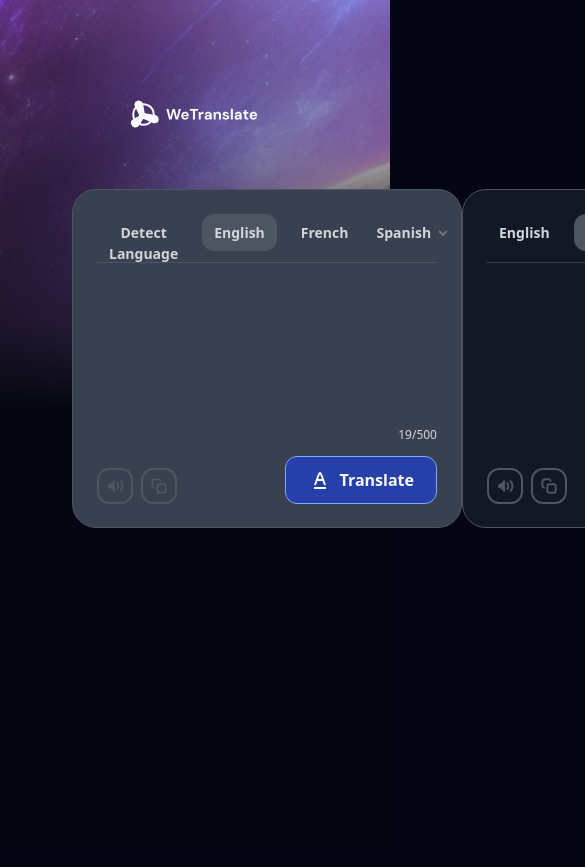
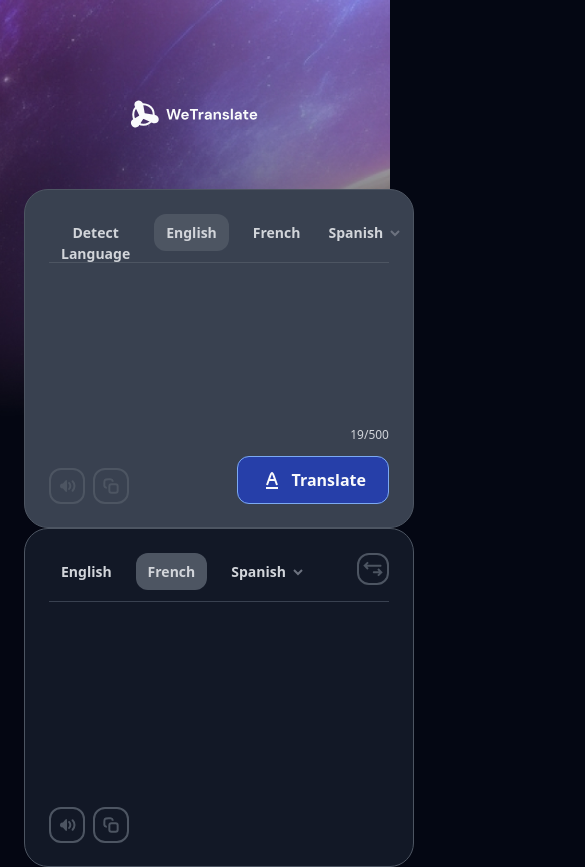
Before and after one commit to thateflondon/wetranslate, a Next.js app: page / in a window 390 px wide. Shown: the top 867 px of the page, 585 px wide, since content can reach past the window. Before the commit the page ends 844 px from the top, so only its background shows below. Built offline with nearby package versions, Linux system fonts and the light colour scheme.

Commit message:
style(responsive): add media queries for tablet and mobile layouts

```diff
--- a/app/globals.css
+++ b/app/globals.css
@@ -5,8 +5,6 @@ body {
   width: 100%;
   margin: 0 auto;
   background-color: #040713;
-  /* background-color: red; */
-  /* border: 1px solid red; */
 }
 
 ::-webkit-scrollbar {
@@ -20,7 +18,15 @@ body {
   max-width: 1206px;
   width: 100%;
   margin: 0 72px;
-  /* border: 3px solid green; */
+
+  @media (max-width: 1024px){
+    flex-direction: column;
+    margin: 0 auto;
+  }
+
+  @media (max-width: 412px){
+    margin: 0 24px;
+  }
 }
 
 .box{
@@ -107,10 +113,6 @@ body {
   width: 100%;
 }
 
-.sort-alpha-image {
-
-}
-
 .translate-button {
   display: flex;
   color: #F9FAFB;
```
